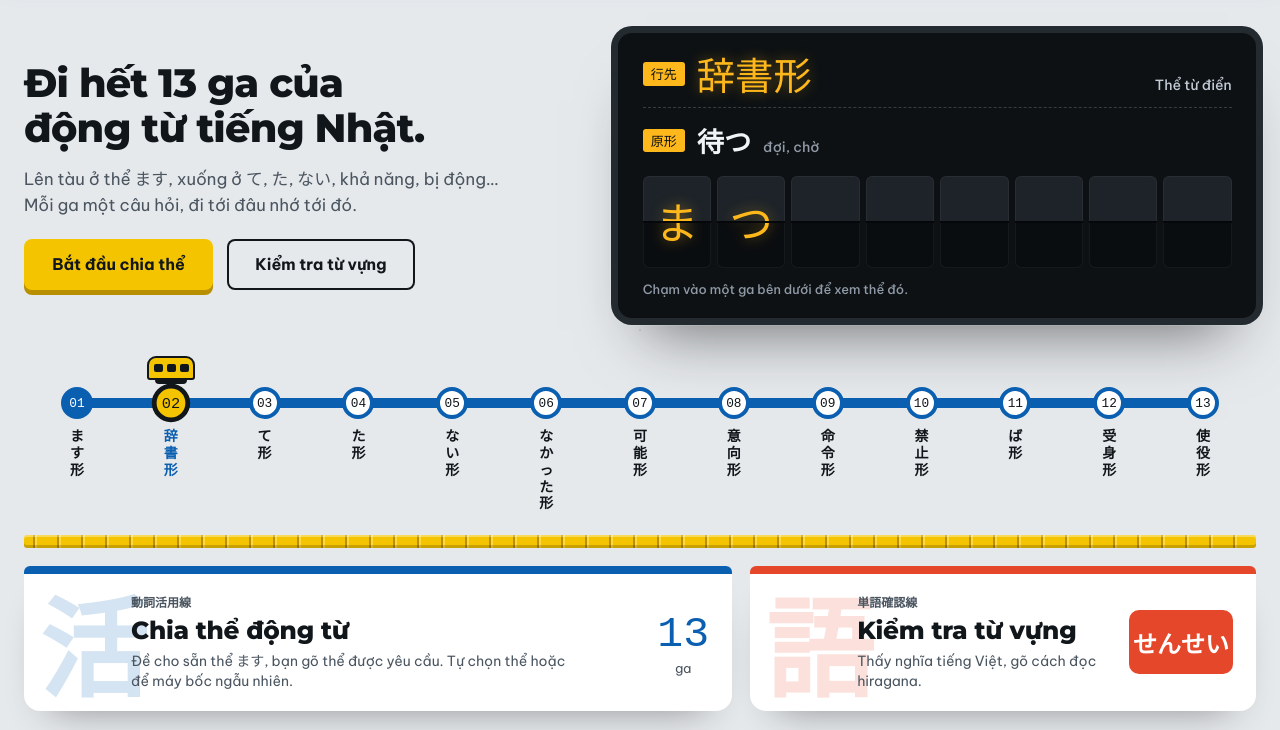
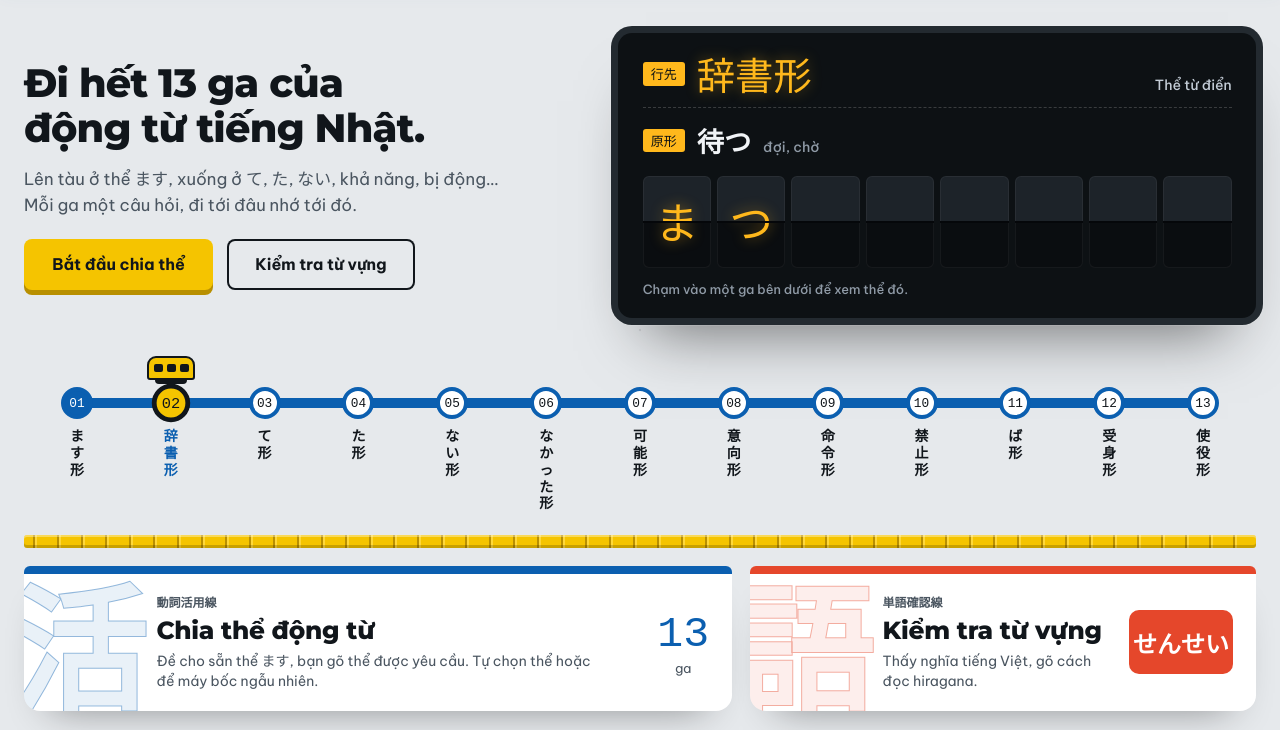
Before and after one commit to ShenVenn/japanese-verb-lab, a plain HTML site: page index.html in a window 1280 px wide. Shown: the part 70-800 px from the top of the page. Drawn offline with Linux system fonts and the light colour scheme; a web font is replaced by a local one.

Commit message:
Add files via upload

```diff
--- a/home.css
+++ b/home.css
@@ -286,3 +286,40 @@ body.is-home { --hx-font: 'Montserrat', 'Plus Jakarta Sans', 'Be Vietnam Pro', s
 .ln-glyph { top: 50%; left: clamp(8px, 1.2vw, 22px); font-size: clamp(84px, 13.5vh, 160px); opacity: .17; }
 .ln-body { padding-left: clamp(70px, 10.5vh, 130px); }
 @media (max-width: 560px) { .ln-body { padding-left: 76px; } .ln-glyph { font-size: 84px; } }
+
+/* =========================================================
+   KANJI GÓC TRÁI: một cột riêng, to, viền nét, cắt mép thẻ cho có chất tranh thư pháp
+   ========================================================= */
+.ln { --gs: clamp(120px, 21vh, 250px); --gw: calc(var(--gs) * .74); grid-template-columns: var(--gw) minmax(0, 1fr) auto; column-gap: clamp(14px, 1.6vw, 28px); }
+.ln-glyph {
+  position: relative; top: auto; left: auto; right: auto; transform: none; z-index: 0;
+  display: grid; place-items: center; width: var(--gw); height: 100%; min-height: 0;
+  margin-left: calc(var(--gs) * -.2);
+  font: 800 var(--gs)/1 'Noto Sans JP', sans-serif; opacity: 1;
+  color: color-mix(in srgb, var(--lc) 15%, transparent);
+  -webkit-text-stroke: 2px color-mix(in srgb, var(--lc) 58%, transparent);
+  pointer-events: none; user-select: none; overflow: visible;
+}
+.ln-body { padding-left: 0; }
+@media (max-width: 560px) {
+  .ln { --gs: 96px; grid-template-columns: 56px minmax(0, 1fr); }
+  .ln-end, .ln-flash { grid-column: 1 / -1; }
+  .ln-glyph { height: 76px; }
+}
+/* kanji không được làm cao thẻ: để nó tràn quanh điểm giữa, thẻ cắt phần thừa */
+.ln { --gw: calc(var(--gs) * .68); }
+.ln-glyph { height: 0; align-self: center; margin-left: calc(var(--gs) * -.27); }
+@media (max-width: 560px) { .ln-glyph { height: 0; } }
+/* căn kanji đúng giữa theo chiều dọc, nét mảnh hơn, cột chữ rộng hơn */
+.ln { --gs: clamp(110px, 19vh, 230px); --gw: calc(var(--gs) * .6); column-gap: clamp(12px, 1.2vw, 22px); }
+.ln-glyph { place-items: start center; margin-top: calc(var(--gs) * -.5); margin-left: calc(var(--gs) * -.3);
+  color: color-mix(in srgb, var(--lc) 13%, transparent); -webkit-text-stroke: 1.2px color-mix(in srgb, var(--lc) 50%, transparent); }
+.ln-name { white-space: nowrap; }
+@media (max-width: 560px) { .ln-name { white-space: normal; } }
+/* căn tâm bằng transform (margin âm làm lệch ô lưới) */
+.ln-glyph { place-items: start center; margin: 0; transform: translate(calc(var(--gs) * -.16), calc(var(--gs) * -.5)); }
+/* nét mảnh, nhạt, cách xa chữ hơn */
+.ln { --gs: clamp(100px, 17vh, 210px); --gw: calc(var(--gs) * .56); column-gap: clamp(16px, 1.6vw, 28px); }
+.ln-glyph { font-weight: 700; transform: translate(calc(var(--gs) * -.27), calc(var(--gs) * -.5));
+  color: color-mix(in srgb, var(--lc) 9%, transparent); -webkit-text-stroke: 1px color-mix(in srgb, var(--lc) 42%, transparent); }
+.ln-body { padding-left: clamp(8px, 1vw, 18px); }
--- a/index.html
+++ b/index.html
@@ -13,7 +13,7 @@
   <link rel="apple-touch-icon" href="apple-touch-icon.png">
   <link rel="stylesheet" href="style.css?v=29">
   <link rel="stylesheet" href="modern.css?v=9">
-  <link rel="stylesheet" href="home.css?v=12">
+  <link rel="stylesheet" href="home.css?v=18">
   <link rel="preconnect" href="https://fonts.googleapis.com">
   <link rel="preconnect" href="https://fonts.gstatic.com" crossorigin>
   <link rel="stylesheet" href="https://fonts.googleapis.com/css2?family=Bricolage+Grotesque:opsz,wght@12..96,500;12..96,700;12..96,800&family=Plus+Jakarta+Sans:wght@700;800&family=Montserrat:wght@700;800&family=DotGothic16&display=swap">
```
